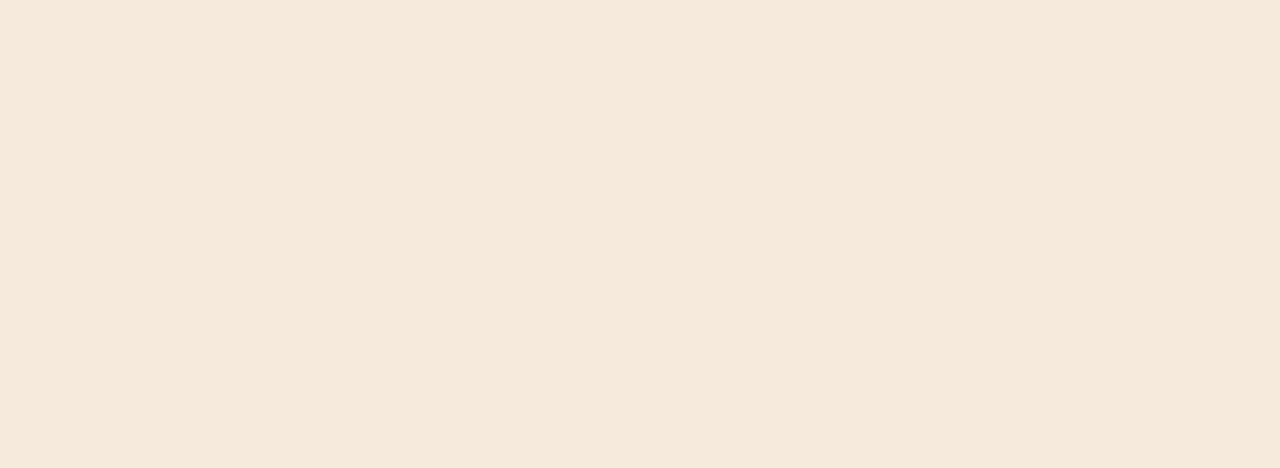
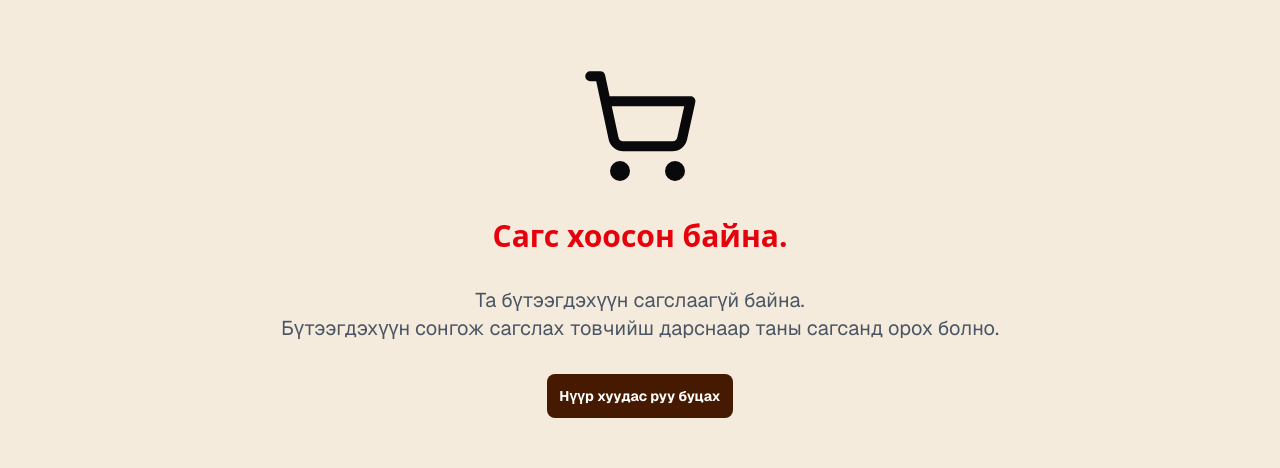
Before and after one commit to HOP-1A/food-delivery, a Next.js app: page /cart in a window 1280 px wide. Shown: the part 298-766 px from the top of the page. Built offline with nearby package versions, Linux system fonts and the light colour scheme; no server answers.

Commit message:
checkEmpty

```diff
--- a/src/app/_components/CartContent.tsx
+++ b/src/app/_components/CartContent.tsx
@@ -12,7 +12,6 @@ type dataType = {
 };
 
 export const CartContent = () => {
-  const router = useRouter();
   const [cartItems, setCartItems] = useState<
     { count: number; data: dataType }[]
   >([]);
--- a/src/app/cart/page.tsx
+++ b/src/app/cart/page.tsx
@@ -1,14 +1,34 @@
 "use client";
-import { ArrowLeft, ArrowRight, CirclePlus, Trash2 } from "lucide-react";
+import {
+  ArrowLeft,
+  ArrowRight,
+  CirclePlus,
+  ShoppingCart,
+  Trash2,
+} from "lucide-react";
 import { CartContent } from "../_components/CartContent";
 import { useEffect, useState } from "react";
 import Link from "next/link";
 
+type dataType = {
+  id: string;
+  imgUrl: string;
+  name: string;
+  description: string;
+  price: number;
+};
 const Page = () => {
+  const [cartItems, setCartItems] = useState<
+    { count: number; data: dataType }[]
+  >([]);
+
   useEffect(() => {
     const cartItemsString = localStorage.getItem("cart");
     if (!cartItemsString) {
       localStorage.setItem("cart", JSON.stringify([]));
+    } else {
+      const parsedCart = JSON.parse(cartItemsString);
+      setCartItems(parsedCart);
     }
   }, []);
 
@@ -18,6 +38,30 @@ const Page = () => {
   };
 
   return (
+    <div className="min-h-screen bg-[rgb(245,235,220)]">
+      {cartItems.length === 0 ? (
+        <div className=" flex flex-col items-center gap-8 pt-56">
+          <ShoppingCart width={120} height={120} />
+          <div className=" text-red-600 font-bold text-3xl flex justify-center">
+            Сагс хоосон байна.
+          </div>
+          <div className="flex flex-col items-center justify-center">
+            <div className="font-sans text-xl text-gray-600">
+              Та бүтээгдэхүүн сагслаагүй байна.
+            </div>
+            <div className="font-sans text-xl text-gray-600">
+              Бүтээгдэхүүн сонгож сагслах товчийш дарснаар таны сагсанд орох
+              болно.
+            </div>
+          </div>
+          <Link
+            className="bg-amber-950 text-white p-3 rounded-md font-sans font-bold text-sm"
+            href={"/"}
+          >
+            Нүүр хуудас руу буцах
+          </Link>
+        </div>
+      ) : (
         <div className="bg-[rgb(245,235,220)] min-h-screen flex flex-col items-center">
           <div className="w-4/6">
             <div className="flex justify-between pb-4">
@@ -60,6 +104,8 @@ const Page = () => {
             </div>
           </div>
         </div>
+      )}
+    </div>
   );
 };
 export default Page;
```
Lines whose indentation alone changed are shown as unchanged.
